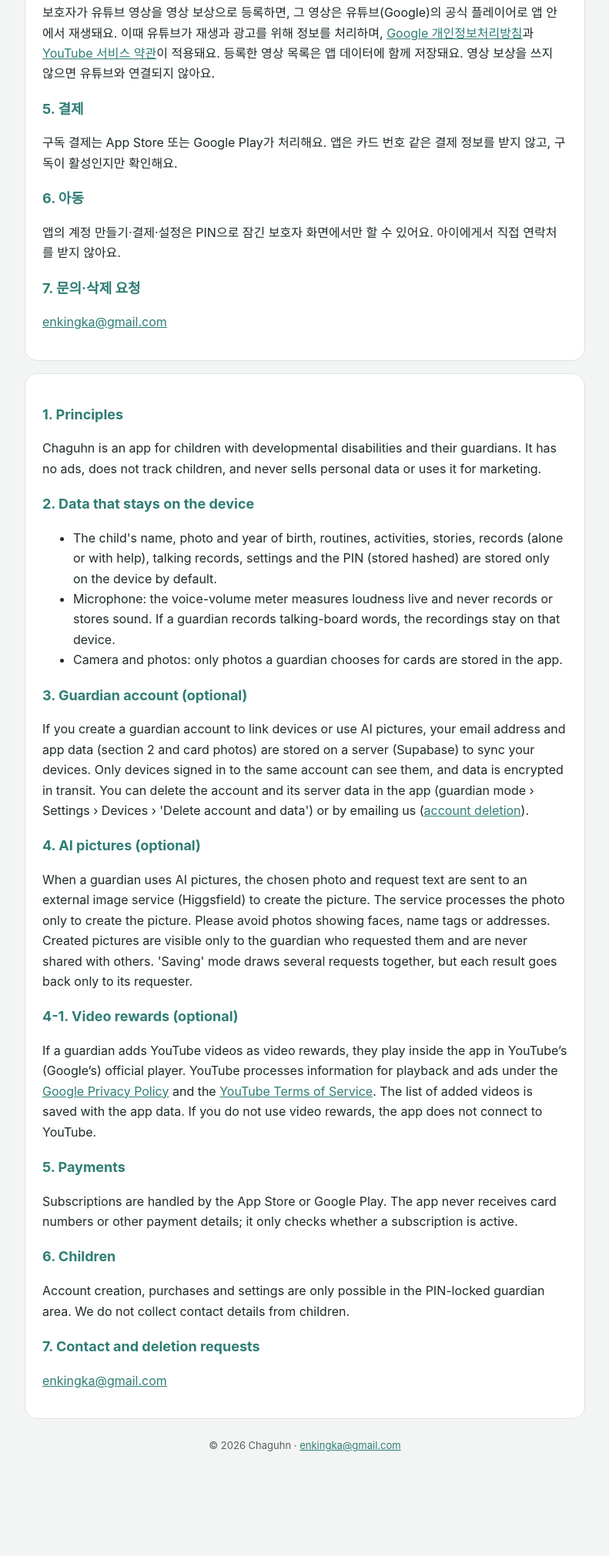
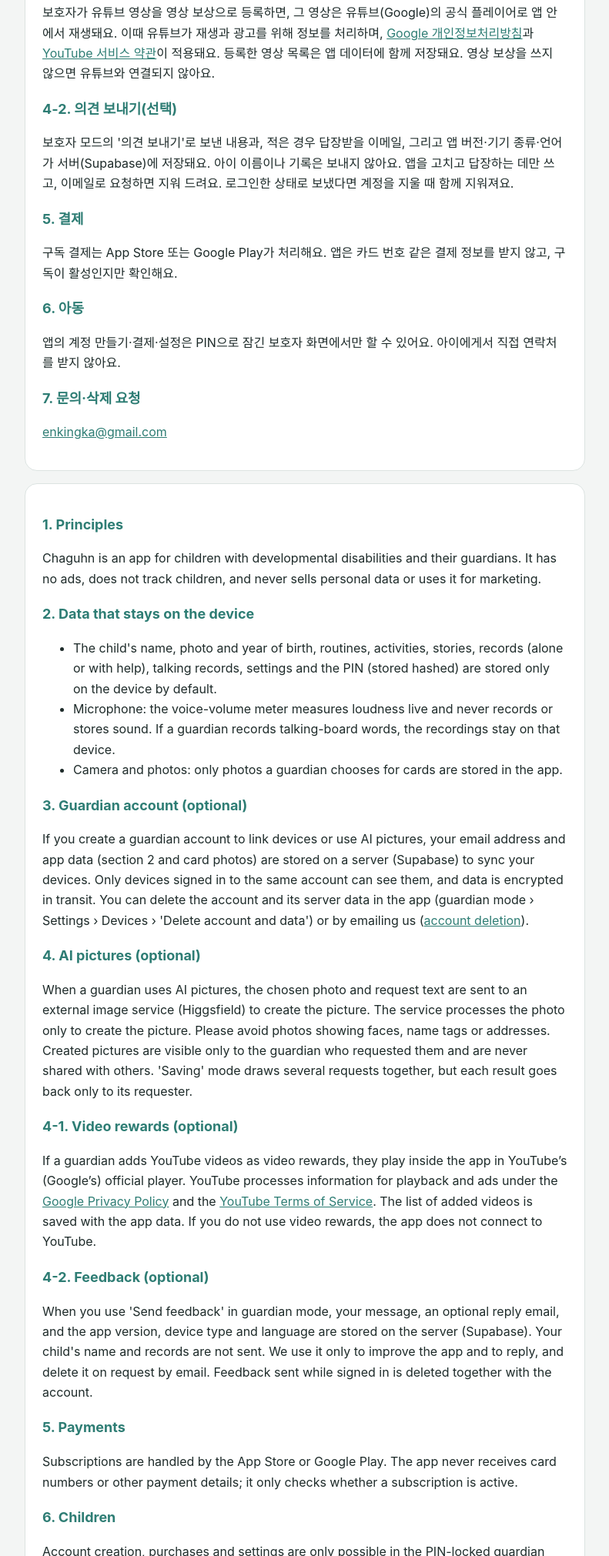
Before and after one commit to enkingka/chaguhn-site, a plain HTML site: page privacy.html in a window 1280 px wide. Shown: the part 897-2919 px from the top of the page at 77% size, without its empty margins (244-1035 px from the left). Before the commit the page ends 2850 px from the top, so only its background shows below. Drawn offline with Linux system fonts and the light colour scheme.

Commit message:
개인정보 처리방침: 의견 보내기 항목
Co-Authored-By: Claude Opus 5.5 <noreply@anthropic.com>
Claude-Session: https://claude.ai/code/session_01HTHsHTGKf1bMpaiDpeZ78j

```diff
--- a/privacy.html
+++ b/privacy.html
@@ -28,6 +28,8 @@ pre{white-space:pre-wrap;font:inherit;margin:0}a{color:var(--accent)}small{color
 <p>보호자가 'AI 그림'을 쓰면 고른 사진과 요청 글이 그림을 만들기 위해 외부 이미지 생성 서비스(Higgsfield)로 보내져요. 이 서비스는 그림을 만드는 데에만 사진을 처리해요. 얼굴·이름표·주소가 보이는 사진은 쓰지 말아 주세요. 만든 그림은 요청한 보호자에게만 보이고 다른 사람에게 공개되지 않아요. '절약' 방식은 여러 요청을 한 번에 모아 그리지만, 결과는 각자에게만 돌아가요.</p>
 <h2>4-1. 영상 보상(선택)</h2>
 <p>보호자가 유튜브 영상을 영상 보상으로 등록하면, 그 영상은 유튜브(Google)의 공식 플레이어로 앱 안에서 재생돼요. 이때 유튜브가 재생과 광고를 위해 정보를 처리하며, <a href="https://policies.google.com/privacy">Google 개인정보처리방침</a>과 <a href="https://www.youtube.com/t/terms">YouTube 서비스 약관</a>이 적용돼요. 등록한 영상 목록은 앱 데이터에 함께 저장돼요. 영상 보상을 쓰지 않으면 유튜브와 연결되지 않아요.</p>
+<h2>4-2. 의견 보내기(선택)</h2>
+<p>보호자 모드의 '의견 보내기'로 보낸 내용과, 적은 경우 답장받을 이메일, 그리고 앱 버전·기기 종류·언어가 서버(Supabase)에 저장돼요. 아이 이름이나 기록은 보내지 않아요. 앱을 고치고 답장하는 데만 쓰고, 이메일로 요청하면 지워 드려요. 로그인한 상태로 보냈다면 계정을 지울 때 함께 지워져요.</p>
 <h2>5. 결제</h2>
 <p>구독 결제는 App Store 또는 Google Play가 처리해요. 앱은 카드 번호 같은 결제 정보를 받지 않고, 구독이 활성인지만 확인해요.</p>
 <h2>6. 아동</h2>
@@ -51,6 +53,8 @@ pre{white-space:pre-wrap;font:inherit;margin:0}a{color:var(--accent)}small{color
 <p>When a guardian uses AI pictures, the chosen photo and request text are sent to an external image service (Higgsfield) to create the picture. The service processes the photo only to create the picture. Please avoid photos showing faces, name tags or addresses. Created pictures are visible only to the guardian who requested them and are never shared with others. 'Saving' mode draws several requests together, but each result goes back only to its requester.</p>
 <h2>4-1. Video rewards (optional)</h2>
 <p>If a guardian adds YouTube videos as video rewards, they play inside the app in YouTube’s (Google’s) official player. YouTube processes information for playback and ads under the <a href="https://policies.google.com/privacy">Google Privacy Policy</a> and the <a href="https://www.youtube.com/t/terms">YouTube Terms of Service</a>. The list of added videos is saved with the app data. If you do not use video rewards, the app does not connect to YouTube.</p>
+<h2>4-2. Feedback (optional)</h2>
+<p>When you use 'Send feedback' in guardian mode, your message, an optional reply email, and the app version, device type and language are stored on the server (Supabase). Your child's name and records are not sent. We use it only to improve the app and to reply, and delete it on request by email. Feedback sent while signed in is deleted together with the account.</p>
 <h2>5. Payments</h2>
 <p>Subscriptions are handled by the App Store or Google Play. The app never receives card numbers or other payment details; it only checks whether a subscription is active.</p>
 <h2>6. Children</h2>
```
